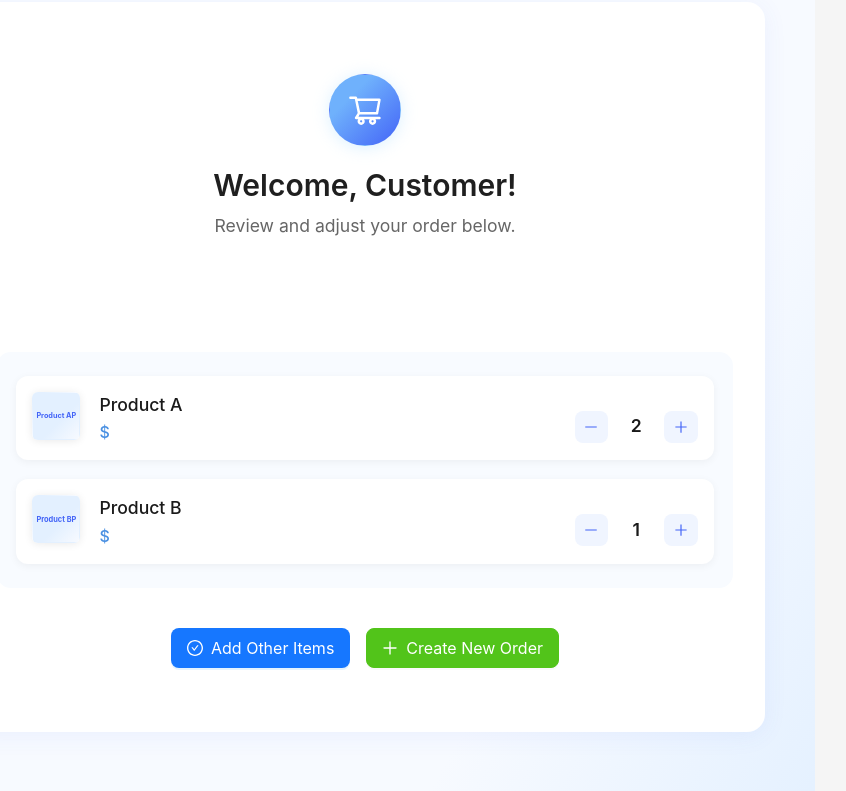
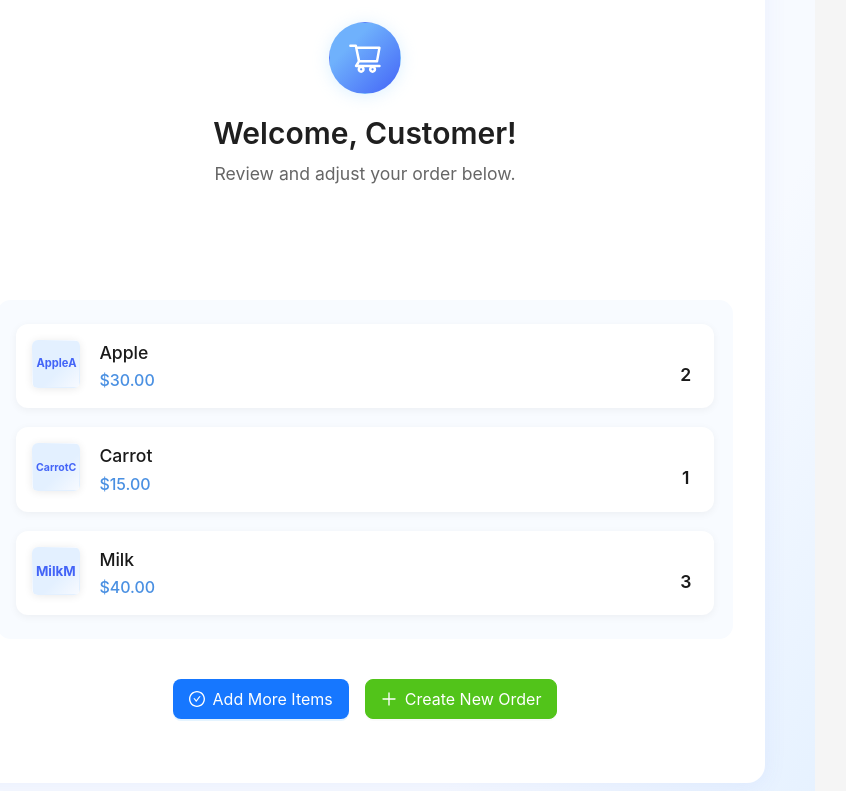
Before and after one commit to Punit0405/web-customer-orders, a React (Vite) app: page /home in a window 1280 px wide. Shown: the top 791 px of the page, without its empty margins (275-1121 px from the left). Built offline with nearby package versions, Linux system fonts and the light colour scheme; sample sign-in values are in the browser's storage.

Commit message:
feat: awesome

```diff
--- a/src/App.jsx
+++ b/src/App.jsx
@@ -18,9 +18,9 @@ function App() {
         {/* Private route: needs token in URL */}
         <Route element={<PrivateLayout />}>
           <Route path="/home" element={<WelcomePage />} />
-<Route path="/products" element={<ProductListingPage />} />
-<Route path="/order-review" element={<OrderReviewPage />} />
-<Route path="/order-success" element={<OrderSuccessPage />} />
+          <Route path="/products" element={<ProductListingPage />} />
+          <Route path="/order-review" element={<OrderReviewPage />} />
+          <Route path="/order-success" element={<OrderSuccessPage />} />
         </Route>
         {/* Public route: fallback */}
         <Route element={<PublicLayout />}>
--- a/src/components/ProductCard/ProductCard.jsx
+++ b/src/components/ProductCard/ProductCard.jsx
@@ -3,7 +3,7 @@ import { Avatar, Tooltip } from 'antd';
 import { MinusOutlined, PlusOutlined } from '@ant-design/icons';
 import styles from './ProductCard.module.css';
 
-const ProductCard = ({ item, price, quantity, onIncrement, onDecrement }) => {
+const ProductCard = ({ item, price, quantity, onIncrement, onDecrement, showIncrement = true, showDecrement = true }) => {
   return (
     <div className={styles.productCard}>
       <div className={styles.productInfo}>
@@ -27,6 +27,7 @@ const ProductCard = ({ item, price, quantity, onIncrement, onDecrement }) => {
         </div>
       </div>
       <div className={styles.quantityControls}>
+        {showDecrement && (
           <Tooltip title="Decrease">
             <button
               className={styles.quantityBtn}
@@ -37,7 +38,9 @@ const ProductCard = ({ item, price, quantity, onIncrement, onDecrement }) => {
               <MinusOutlined />
             </button>
           </Tooltip>
+        )}
         <span className={styles.quantityValue}>{quantity}</span>
+        {showIncrement && (
           <Tooltip title="Increase">
             <button
               className={styles.quantityBtn}
@@ -47,6 +50,7 @@ const ProductCard = ({ item, price, quantity, onIncrement, onDecrement }) => {
               <PlusOutlined />
             </button>
           </Tooltip>
+        )}
       </div>
     </div>
   );
--- a/src/pages/OrderReviewPage.jsx
+++ b/src/pages/OrderReviewPage.jsx
@@ -4,23 +4,24 @@ import PageFooter from '../components/PageFooter/PageFooter';
 import styles from './OrderReviewPage.module.css';
 import { useSelector, useDispatch } from 'react-redux';
 import { useNavigate } from 'react-router-dom';
-import { setOrder } from '../store/orderSlice';
+import { setCurrentOrder, setLastOrder } from '../store/orderSlice';
 
 export default function OrderReviewPage() {
-  const order = useSelector((state) => state.order.items);
+  const order = useSelector((state) => state.order.current_order);
   const dispatch = useDispatch();
   const navigate = useNavigate();
   const total = order.reduce((sum, item) => sum + item.price * item.quantity, 0);
 
   // On "Back to Cart", restore quantities and go to products
   const handleBackToCart = () => {
-    // Restore order in redux (already present, but triggers re-render if needed)
-    dispatch(setOrder(order));
+    // Restore current_order in redux (already present, but triggers re-render if needed)
+    dispatch(setCurrentOrder(order));
     navigate('/products');
   };
 
-  // On "Confirm Order", go to success page
+  // On "Confirm Order", set last_order and go to order success page
   const handleConfirmOrder = () => {
+    dispatch(setLastOrder(order));
     navigate('/order-success');
   };
 
--- a/src/pages/ProductListingPage.jsx
+++ b/src/pages/ProductListingPage.jsx
@@ -4,39 +4,58 @@ import ProductGrid from '../components/ProductGrid/ProductGrid';
 import PageHeader from '../components/PageHeader/PageHeader';
 import PageFooter from '../components/PageFooter/PageFooter';
 import styles from './ProductListingPage.module.css';
-import { useDispatch } from 'react-redux';
-import { setOrder } from '../store/orderSlice';
+import { useDispatch, useSelector } from 'react-redux';
+import { setCurrentOrder } from '../store/orderSlice';
 import { useNavigate } from 'react-router-dom';
 
-// Example categories and products (replace with real data/fetch)
+// Canonical product schema (could be fetched from backend in real app)
+const canonicalProducts = [
+  { key: 1, name: 'Apple', price: 30, category: 'fruits' },
+  { key: 2, name: 'Banana', price: 10, category: 'fruits' },
+  { key: 3, name: 'Orange', price: 20, category: 'fruits' },
+  { key: 4, name: 'Carrot', price: 15, category: 'vegetables' },
+  { key: 5, name: 'Broccoli', price: 25, category: 'vegetables' },
+  { key: 6, name: 'Milk', price: 40, category: 'dairy' },
+  { key: 7, name: 'Cheese', price: 60, category: 'dairy' },
+];
+
 const categories = [
   { key: 'fruits', label: 'Fruits' },
   { key: 'vegetables', label: 'Vegetables' },
   { key: 'dairy', label: 'Dairy' },
 ];
 
-const productsByCategory = {
-  fruits: [
-    { key: 1, name: 'Apple', price: 30 },
-    { key: 2, name: 'Banana', price: 10 },
-    { key: 3, name: 'Orange', price: 20 },
-  ],
-  vegetables: [
-    { key: 4, name: 'Carrot', price: 15 },
-    { key: 5, name: 'Broccoli', price: 25 },
-  ],
-  dairy: [
-    { key: 6, name: 'Milk', price: 40 },
-    { key: 7, name: 'Cheese', price: 60 },
-  ],
-};
+function getProductsByCategory(products) {
+  return categories.reduce((acc, cat) => {
+    acc[cat.key] = products.filter(p => p.category === cat.key);
+    return acc;
+  }, {});
+}
 
 export default function ProductListingPage() {
-  const [selectedCategory, setSelectedCategory] = useState(categories[0].key);
-  // Track selected quantity per product across all categories
-  const [selectedQuantities, setSelectedQuantities] = useState({});
+  // Redux
   const dispatch = useDispatch();
   const navigate = useNavigate();
+  const currentOrder = useSelector((state) => state.order.current_order);
+
+  // State for selected category
+  const [selectedCategory, setSelectedCategory] = useState(categories[0].key);
+
+  // Map current_order to { [key]: quantity }
+  const initialQuantities = React.useMemo(() => {
+    const q = {};
+    currentOrder.forEach(item => { q[item.key] = item.quantity; });
+    return q;
+  }, [currentOrder]);
+  const [selectedQuantities, setSelectedQuantities] = useState(initialQuantities);
+
+  // Keep selectedQuantities in sync with currentOrder from redux
+  React.useEffect(() => {
+    setSelectedQuantities(initialQuantities);
+  }, [initialQuantities]);
+
+  // All products from canonical schema
+  const productsByCategory = React.useMemo(() => getProductsByCategory(canonicalProducts), []);
 
   // Handle quantity change for a product
   const handleQuantityChange = (product, quantity) => {
@@ -44,15 +63,22 @@ export default function ProductListingPage() {
       ...prev,
       [product.key]: quantity,
     }));
+    // Update current_order in redux
+    let updatedOrder = canonicalProducts.map((p) =>
+      p.key === product.key ? { ...p, quantity } : { ...p, quantity: selectedQuantities[p.key] || 0 }
+    );
+    // Only keep products with quantity > 0
+    updatedOrder = updatedOrder.filter((p) => p.quantity > 0);
+    dispatch(setCurrentOrder(updatedOrder));
   };
 
   // Add all products with quantity > 0 to redux, then go to order review
   const handleAddAllToCart = () => {
-    const allProducts = Object.values(productsByCategory).flat();
-    const selected = allProducts
+    // Build current order from selectedQuantities
+    const selected = canonicalProducts
       .filter((p) => selectedQuantities[p.key] > 0)
-      .map((p) => ({ key: p.key, name: p.name, price: p.price, quantity: selectedQuantities[p.key] }));
-    dispatch(setOrder(selected));
+      .map((p) => ({ ...p, quantity: selectedQuantities[p.key] }));
+    dispatch(setCurrentOrder(selected));
     navigate('/order-review');
   };
 
--- a/src/pages/WelcomePage.jsx
+++ b/src/pages/WelcomePage.jsx
@@ -2,8 +2,8 @@ import React, { useState } from 'react';
 import { message } from 'antd';
 import { CheckCircleOutlined, PlusOutlined } from '@ant-design/icons';
 import styles from './WelcomePage.module.css';
-import { useDispatch } from 'react-redux';
-import { clearOrder } from '../store/orderSlice';
+import { useDispatch, useSelector } from 'react-redux';
+import { clearCurrentOrder, setCurrentOrder } from '../store/orderSlice';
 import { useNavigate } from 'react-router-dom';
 
 // Components
@@ -12,31 +12,23 @@ import ProductCard from '../components/ProductCard/ProductCard';
 import PageHeader from '../components/PageHeader/PageHeader';
 import PageFooter from '../components/PageFooter/PageFooter';
 
-const initialOrder = [
-  { key: 1, item: 'Product A', quantity: 2 },
-  { key: 2, item: 'Product B', quantity: 1 },
-];
+// No local initialOrder, will use Redux last_order/current_order
 
 export default function WelcomePage() {
-  const [order, setOrder] = useState(initialOrder);
-
-  const handleIncrement = (key) => {
-    setOrder(order.map(o => o.key === key ? { ...o, quantity: o.quantity + 1 } : o));
-  };
-
-  const handleDecrement = (key) => {
-    setOrder(order.map(o => o.key === key && o.quantity > 0 ? { ...o, quantity: o.quantity - 1 } : o));
-  };
-
-  const handleAction = (type) => {
-    message.success(`Action: ${type}`);
-  };
 
   const dispatch = useDispatch();
   const navigate = useNavigate();
+  const lastOrder = useSelector((state) => state.order.last_order);
 
+  // Add More Items: load last_order into current_order
+  const handleAddMoreItems = () => {
+    dispatch(setCurrentOrder(lastOrder));
+    navigate('/products');
+  };
+
+  // Create New Order: clear current_order
   const handleCreateNewOrder = () => {
-    dispatch(clearOrder());
+    dispatch(clearCurrentOrder());
     navigate('/products');
   };
 
@@ -49,25 +41,31 @@ export default function WelcomePage() {
         />
         <div>
           <section className={styles.productListSection}>
-            {order.map((item) => (
-              <ProductCard
-                key={item.key}
-                item={item.item}
-                quantity={item.quantity}
-                onIncrement={() => handleIncrement(item.key)}
-                onDecrement={() => handleDecrement(item.key)}
-              />
-            ))}
+            {lastOrder && lastOrder.length > 0 ? (
+              lastOrder.map((item) => (
+                <ProductCard
+                  key={item.key}
+                  item={item.name}
+                  price={item.price}
+                  quantity={item.quantity}
+                  showIncrement={false}
+                  showDecrement={false}
+                />
+              ))
+            ) : (
+              <div style={{color:'#888', padding:'2rem', textAlign:'center'}}>No previous order found. Start a new order!</div>
+            )}
           </section>
           <section className={styles.actionRow}>
             <Button
               type="primary"
               size="large"
               icon={<CheckCircleOutlined />}
-              onClick={() => handleAction('Add Other Items')}
-              aria-label="Add Other Items"
+              onClick={handleAddMoreItems}
+              aria-label="Add More Items"
+              disabled={!lastOrder || lastOrder.length === 0}
             >
-              Add Other Items
+              Add More Items
             </Button>
             <Button
               size="large"
--- a/src/store/orderSlice.js
+++ b/src/store/orderSlice.js
@@ -1,21 +1,38 @@
 import { createSlice } from '@reduxjs/toolkit';
 
 const initialState = {
-  items: [] // Each item: { key, name, price, quantity }
+  // The canonical product schema: { key, name, price, quantity }
+  current_order: [], // The current order being edited or created
+  last_order: [
+    { key: 1, name: 'Apple', price: 30, quantity: 2, category: 'fruits' },
+    { key: 4, name: 'Carrot', price: 15, quantity: 1, category: 'vegetables' },
+    { key: 6, name: 'Milk', price: 40, quantity: 3, category: 'dairy' },
+  ],    // The most recently confirmed order (static demo)
 };
 
 const orderSlice = createSlice({
   name: 'order',
   initialState,
   reducers: {
-    setOrder(state, action) {
-      state.items = action.payload;
+    setCurrentOrder(state, action) {
+      state.current_order = action.payload; // array of product objects
     },
-    clearOrder(state) {
-      state.items = [];
+    clearCurrentOrder(state) {
+      state.current_order = [];
+    },
+    setLastOrder(state, action) {
+      state.last_order = action.payload; // array of product objects
+    },
+    clearLastOrder(state) {
+      state.last_order = [];
     },
   },
 });
 
-export const { setOrder, clearOrder } = orderSlice.actions;
+export const {
+  setCurrentOrder,
+  clearCurrentOrder,
+  setLastOrder,
+  clearLastOrder,
+} = orderSlice.actions;
 export default orderSlice.reducer;
```
Also changed, not shown: src/pages/OrderSuccessPage.jsx (line endings or trailing spaces). Lines whose indentation alone changed are shown as unchanged.
